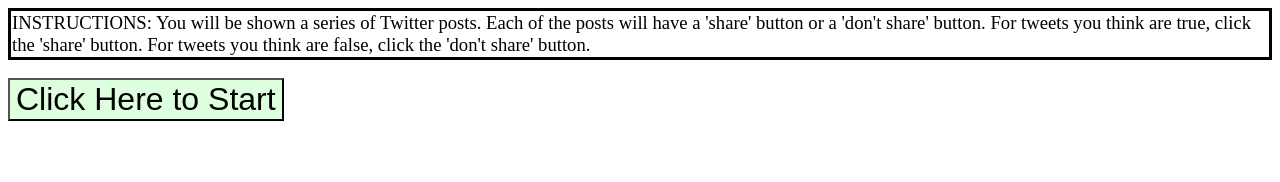
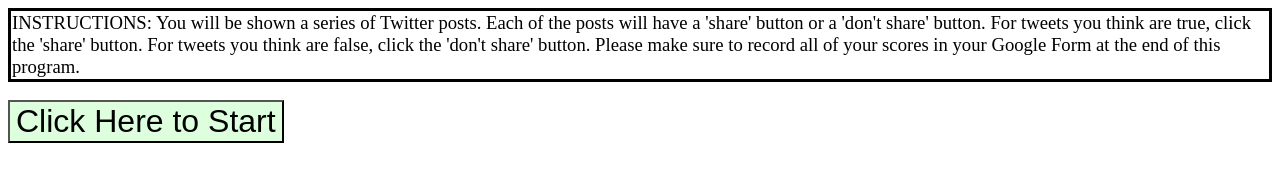
Before and after one commit to jgaggiano10011/Psych-121-Project-Set-B, a plain HTML site: page index.html in a window 1280 px wide. Drawn offline with Linux system fonts and the light colour scheme.

Commit message:
Update index.html

```diff
--- a/index.html
+++ b/index.html
@@ -309,7 +309,7 @@
 
 <body>
 
-    <div id='intro' style='font-size:14pt; border:solid 3px; padding: 1px'>INSTRUCTIONS: You will be shown a series of Twitter posts. Each of the posts will have a 'share' button or a 'don't share' button. For tweets you think are true, click the 'share' button. For tweets you think are false, click the 'don't share' button.</div><br>
+    <div id='intro' style='font-size:14pt; border:solid 3px; padding: 1px'>INSTRUCTIONS: You will be shown a series of Twitter posts. Each of the posts will have a 'share' button or a 'don't share' button. For tweets you think are true, click the 'share' button. For tweets you think are false, click the 'don't share' button. Please make sure to record all of your scores in your Google Form at the end of this program. </div><br>
 
     <button id='startbutton' type='button' style='font-size:24pt;background:#ddffdd' onclick='this.blur();startit()'>Click Here to Start</button><br><br>
 
```
